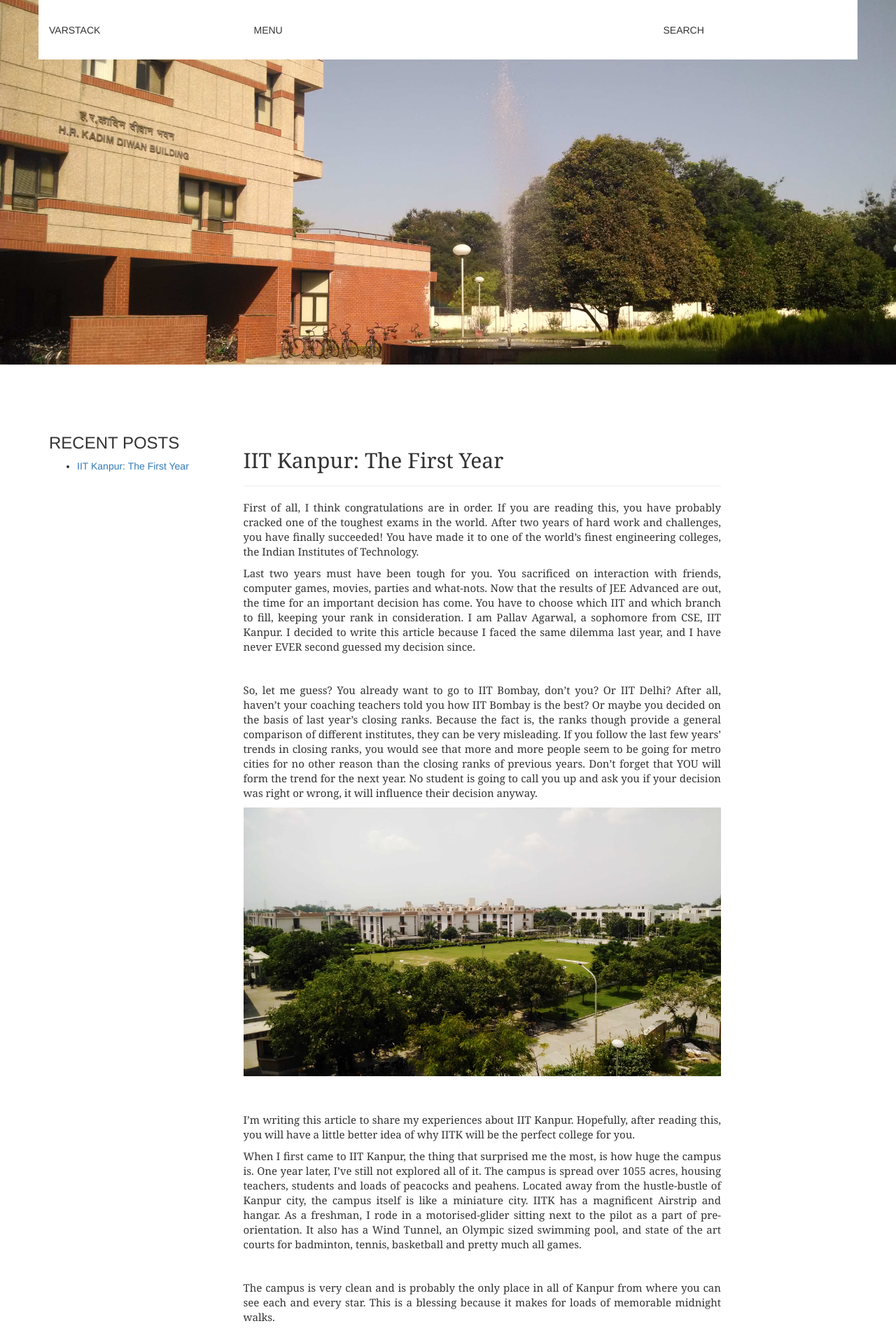
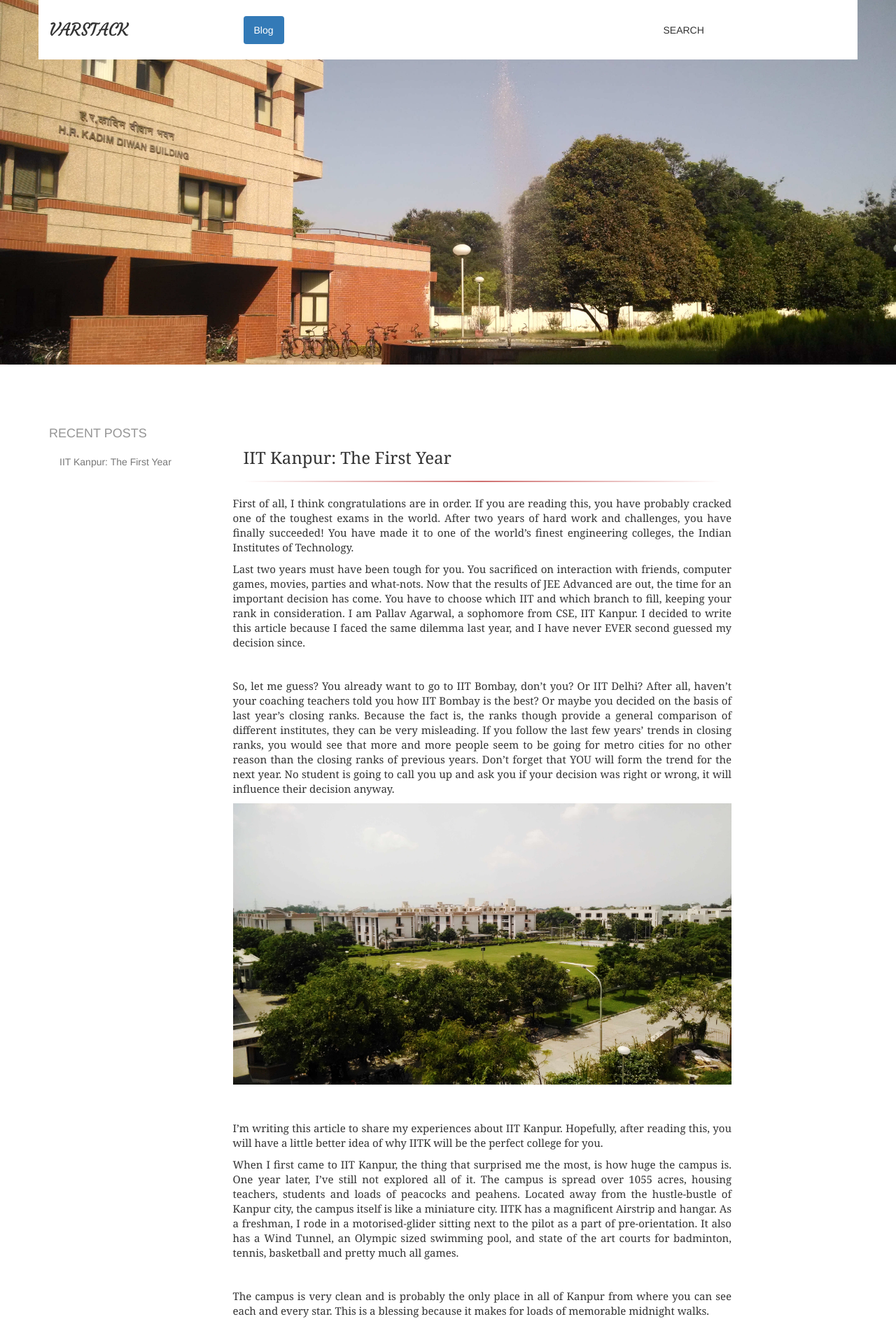
Before and after one commit to pallavagarwal07/pallavagarwal07.github.io, a Jekyll site: the page built from _posts/2015-06-18-IIT-Kanpur.md, in a window 1280 px wide. Shown: the top 1905 px of the page at 70% size. Built offline with Jekyll 4.4.1, drawn with Linux system fonts in a browser that asks for light colours; Markdown is read by kramdown in place of the engine named in the settings; some of the changed text lies outside the part shown.

Commit message:
Many fixes, theme improved, image zoom

```diff
--- a/_layouts/default.html
+++ b/_layouts/default.html
@@ -1,7 +1,11 @@
 <title>{{ page.title }} - VARSTACK</title>
+
+<link href='http://fonts.googleapis.com/css?family=Courgette' rel='stylesheet' type='text/css'>
 <link href="/css/bootstrap.css" rel="stylesheet">
 <link href="/css/style.css" rel="stylesheet">
+
 <script src="/js/jquery-1.11.3.min.js"></script>
+<script src="/js/bootstrap.min.js"></script>
 <script src="/js/SmoothScroll.js"></script>
 <script src="/js/script.js"></script>
 
@@ -14,32 +18,60 @@
     <div class="container">
         <div class="row" id="menu">
             <div class="table_this" id="tableRow">
-                <div class="col-sm-3 vcenter">VARSTACK</div>
-                <div class="col-sm-6 vcenter">MENU</div>
+                <div class="col-sm-3 vcenter" id="site_title">VARSTACK</div>
+                <div class="col-sm-6 vcenter">
+                    <div class="row" id="top_menu">
+                        <ul class="nav nav-pills">
+                            <li class="active"><a href="#">Blog</a></li>
+                        </ul>
+                    </div>
+                </div>
                 <div class="col-sm-3 vcenter">SEARCH</div>
             </div>
         </div>
         <div class="row" id="image"> </div>
         <div class="row" id="content">
             <div class="col-sm-3" id="recent">
-                <h3>RECENT POSTS</h3>
-                <ul>
+                <h4>RECENT POSTS</h4>
+                <ul class="nav nav-pills nav-stacked">
                     {% for post in site.posts %}
                     <li>
-                        <a href="{{ post.url }}">{{ post.title }}</a>
+                        <a href="{{ post.url }}" class="color_change">{{ post.title }}</a>
                     </li>
                     {% endfor %}
                 </ul>
             </div>
             <div class="col-sm-7">
-                <div class="row text-justify" id="data">
+                <div class="row" id="data">
                     <br />
-                    <h2>{{page.title}}</h2>
+                    <h3>{{page.title}}</h3>
                     <hr />
-                    {{content}}
+                    <div class="row text-justify">
+                        {{content}}
+                    </div>
                 </div>
             </div>
             <div class="col-sm-2">
             </div>
         </div>
     </div>
+
+
+    <div class="modal fade" id="imagemodal" tabindex="-1" role="dialog" aria-labelledby="myModalLabel" aria-hidden="true">
+        <div class="modal-dialog">
+            <div class="modal-content">
+                <div class="modal-header">
+                    <button type="button" class="close" data-dismiss="modal">
+                        <span aria-hidden="true">&times;</span>
+                        <span class="sr-only">Close</span>
+                    </button>
+                    <h4 class="modal-title" id="myModalLabel">
+                        Image Preview
+                    </h4>
+                </div>
+                <div class="modal-body">
+                    <img src="" id="imagepreview" style="max-height: 100%; max-width: 100%;">
+                </div>
+            </div>
+        </div>
+    </div>
--- a/_posts/2015-06-18-IIT-Kanpur.md
+++ b/_posts/2015-06-18-IIT-Kanpur.md
@@ -25,8 +25,10 @@ IITK has a magnificent Airstrip and hangar. As a freshman, I rode in a motorised
 
 The campus is very clean and is probably the only place in all of Kanpur from where you can see each and every star. This is a blessing because it makes for loads of memorable midnight walks.
 
+<br />
 
 Wait.. Midnight? What about hostel rules? Curfew?
+
 There are none! IIT Kanpur is very liberal with such rules and there are absolutely no hostel timings. You can spend all night roaming with your friends, or studying in the library (During the mid/end-sems) if you want or playing DOTA in your dorms. Girls and Boys are allowed in each other's hostels.
 Unlike most IITs, there is NO LAN ban and no Download limits. Total amount of downloads in my first year would easily exceed 100 GB per month (According to my linux logs) and why wouldn't they? You get a whooping speed of 20 MBps (That's about 2 minutes for an HD movie download) on online downloads and about twice that on local network (DC++, LAN).
 
--- a/css/style.scss
+++ b/css/style.scss
@@ -20,6 +20,34 @@
     background-color: white;
 }
 
+#bg-img {
+    position: absolute;
+    width: 100%;
+    z-index: -1000;
+}
+
+#data {
+    font-size: 15px;
+    font-weight: 500;
+    line-height: 1.4;
+    font-family: Georgia,Times,"Times New Roman",serif;
+}
+
+#site_title {
+    font-family: 'Courgette', cursive;
+    font-size: 25px;
+}
+
+#recent {
+    h4 {
+        color: #959595;
+    }
+}
+
+.color_change {
+    color: #777;
+}
+
 .vcenter {
     display:table-cell;
     vertical-align:middle;
@@ -32,14 +60,9 @@
     width: 100%;
 }
 
-#bg-img {
-    position: absolute;
-    width: 100%;
-    z-index: -1000;
+hr {
+    border: 0;
+    height: 2px;
+    background-image: linear-gradient(to right,
+                            rgba(192, 63, 63, 0), rgba(192, 63, 63, 0.75), rgba(0, 0, 0, 0));
 }
-
-#data {
-    font-size: 15px;
-    line-height: 1.4;
-    font-family: Georgia,Times,"Times New Roman",serif;
-}
```
Also changed, not shown: js/script.coffee (+12 -10 lines), 3 other files.
